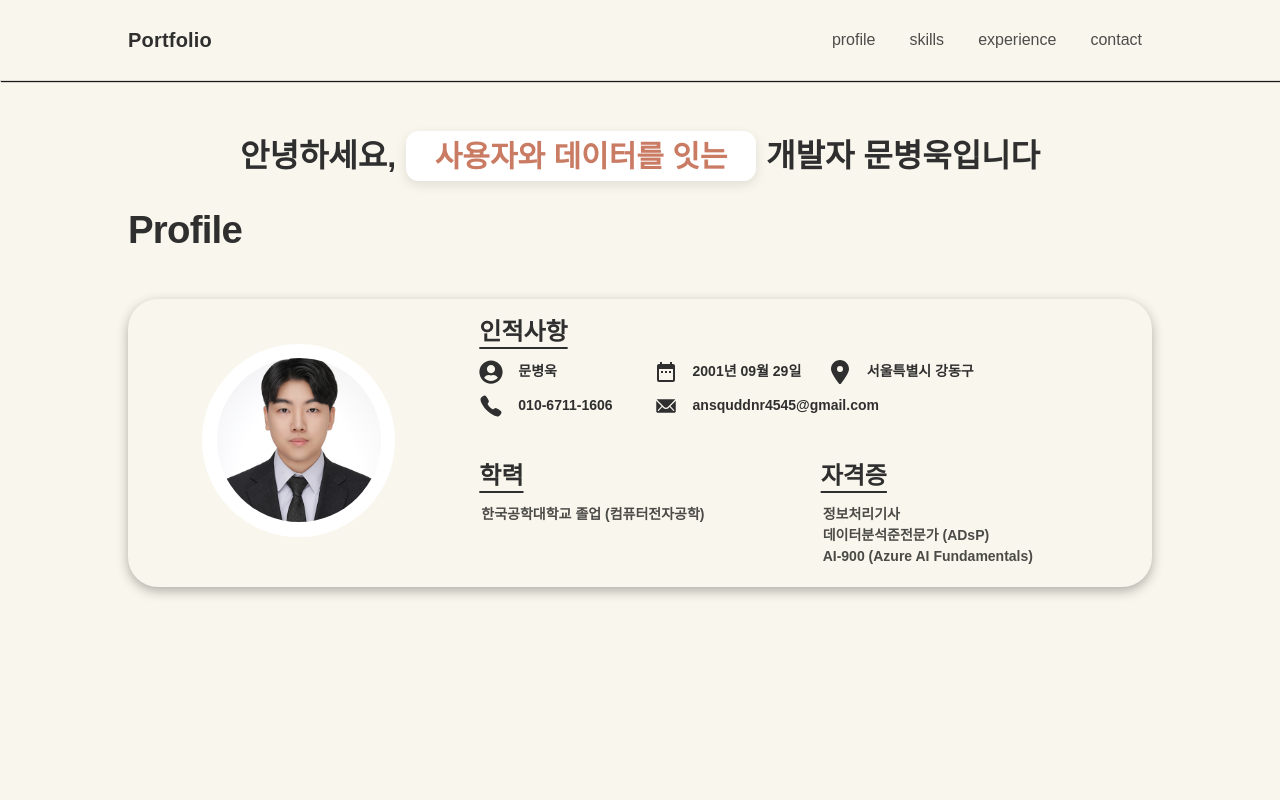
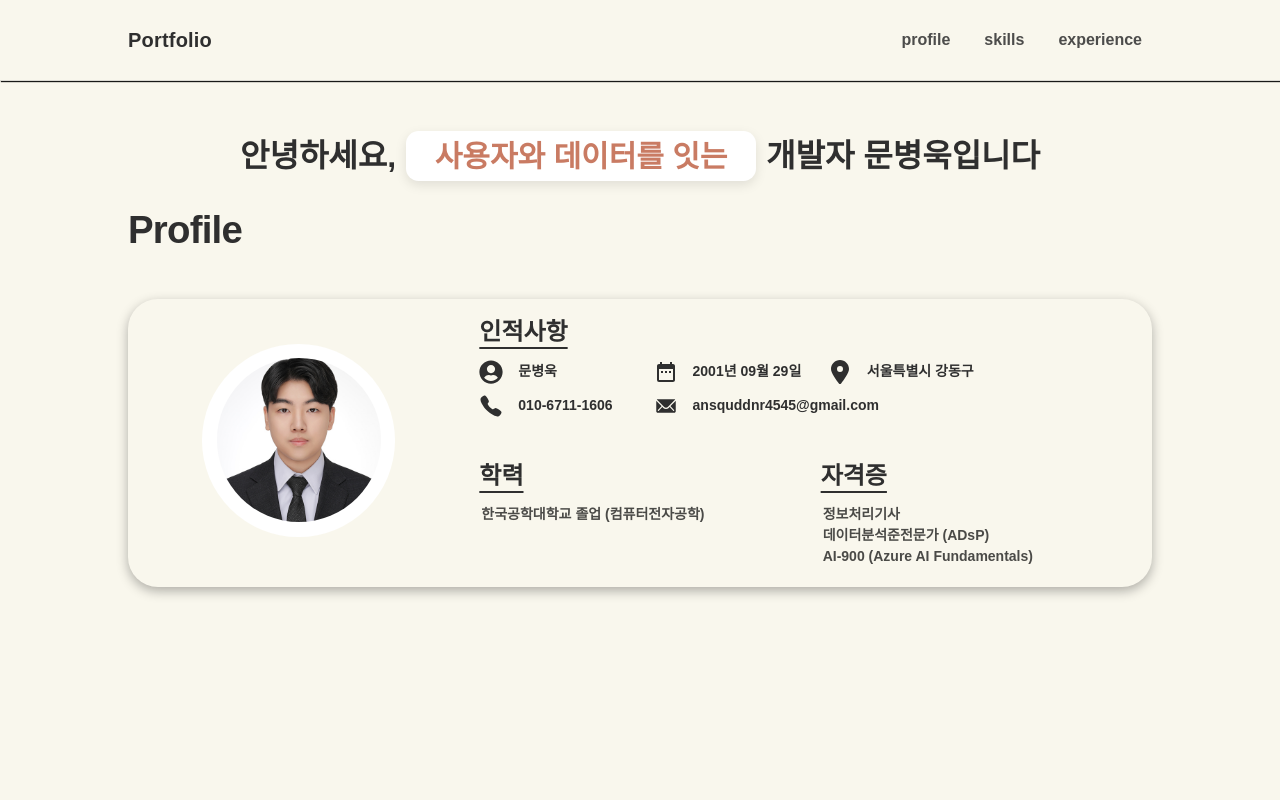
Before and after one commit to MoonBW0929/Portfolio_toss, a React (Vite) app: page / in a window 1280 px wide. Shown: the top 800 px of the page. Built offline with nearby package versions, Linux system fonts and the light colour scheme; a web font is replaced by a local one.

Commit message:
style: 기타 스타일 정리

```diff
--- a/src/index.css
+++ b/src/index.css
@@ -68,8 +68,9 @@ body {
   border-radius: 10px;
   color: inherit;
   opacity: 0.85;
+  font-weight: bold;
 }
-.nav a:hover { color: orange; transition: color 0.2s ease; transform: scale(1.05); font-weight: bold;}
+.nav a:hover { color: #c97b63; transition: color 0.2s ease; transform: scale(1.05);}
 
 .main {
   scroll-snap-type: y mandatory;
--- a/src/layout/Layout.jsx
+++ b/src/layout/Layout.jsx
@@ -14,7 +14,6 @@ export default function Layout({ children }) {
             <a href="#profile">profile</a>
             <a href="#skills">skills</a>
             <a href="#experience">experience</a>
-            <a href="#contact">contact</a>
           </nav>
         </div>
       </header>
--- a/src/pages/page_styles.css
+++ b/src/pages/page_styles.css
@@ -418,6 +418,8 @@
 
   margin-top: 24px;
   gap: 72px;
+
+  margin-bottom: 100px;
 }
 
 .project-section {
```
